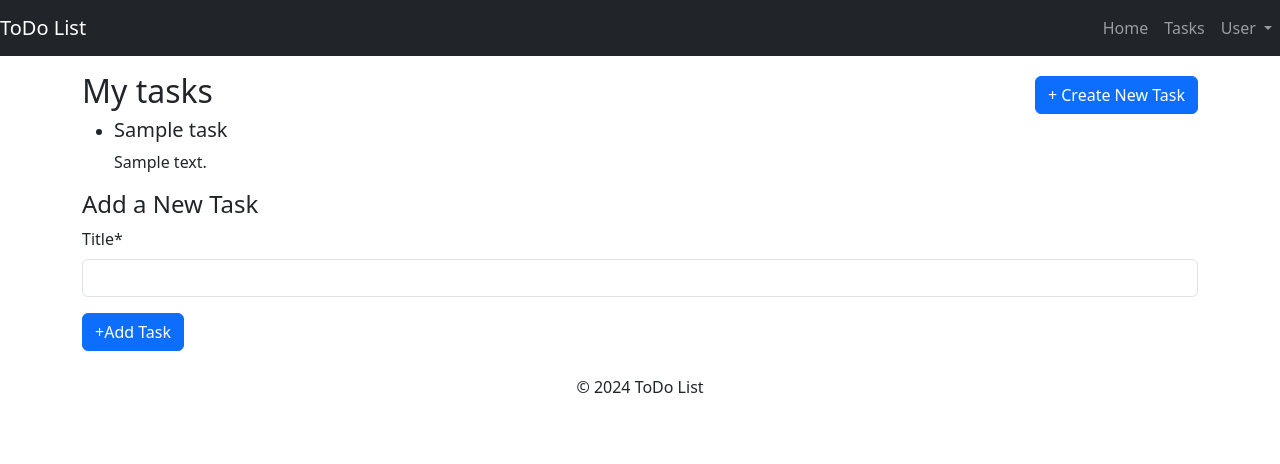
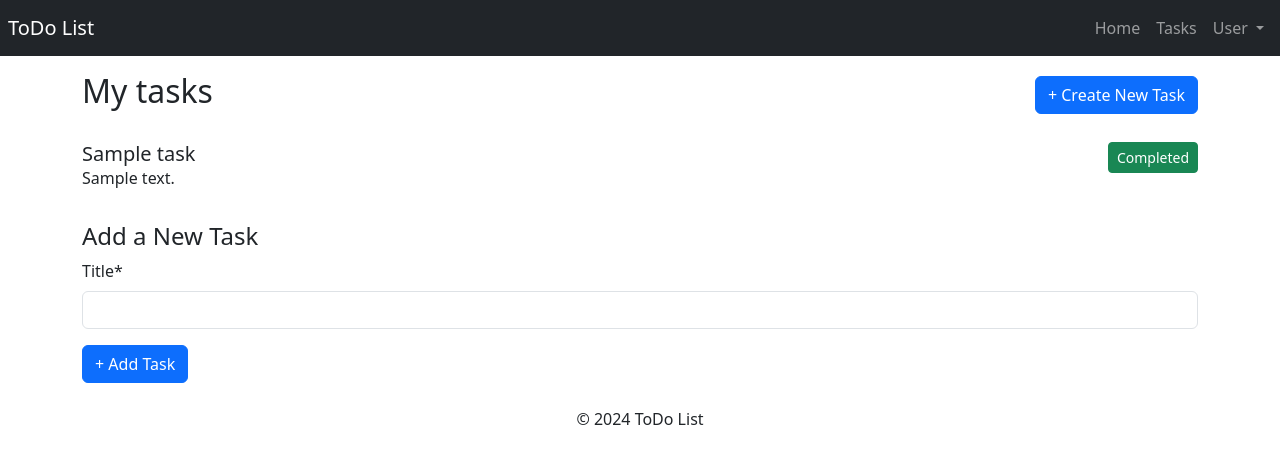
Before and after one commit to MarcinSakGH/ToDo-List, a Django app: page /task-list/ in a window 1280 px wide. Shown: the top 464 px of the page. Run offline with Django 5.2, Linux system fonts and the light colour scheme; a user stored in the database is signed in; tables that the repository leaves empty hold one stand-in row (values such as "Sample post"); some libraries are stand-ins or nearby versions.

Commit message:
Add marking task as complete

```diff
--- a/templates/base.html
+++ b/templates/base.html
@@ -9,7 +9,7 @@
 
     <body>
 
-        <nav class="navbar navbar-expand-lg navbar-dark bg-dark mb-3">
+        <nav class="navbar navbar-expand-lg navbar-dark bg-dark mb-3 p-2">
             <a class="navbar-brand" href="{% url 'task_list' %}">ToDo List</a>
             <button class="navbar-toggler" type="button" data-toggle="collapse" data-target="#navbarNav" aria-controls="navbarNav" aria-expanded="false" aria-label="Toggle navigation">
                 <span class="navbar-toggler-icon"></span>
--- a/templates/task_list.html
+++ b/templates/task_list.html
@@ -6,7 +6,7 @@
 
 {% block content %}
 
-        <div class="row align-items-center">
+<div class="row align-items-center mb-4">
     <div class="col">
         <h2>My tasks</h2>
     </div>
@@ -15,30 +15,41 @@
     </div>
 </div>
 
-        <ul>
 {% for task in tasks %}
-            <li>
-                <h5>
+    <div class="task d-flex justify-content-between align-items-start mb-3">
+        <div>
+            <h5 class="mb-0">
                 <a href="{% url 'task_update' pk=task.id %}" class="text-decoration-none text-dark">
-                        {{ task.title }}</a>
+                    {{ task.title }}
+                </a>
+            </h5>
 
-                </h5>
             {% if task.description %}
                 <p>{{ task.description }}</p>
             {% endif %}
-            </li>
+        </div>
+
+        <div class="d-flex align-items-center">
+            <form action="{% url 'task_completed' pk=task.id %}" method="post">
+                {% csrf_token %}
+
+                {% if task.completed_at %}
+                    <button type="submit" class="btn btn-success btn-sm">Completed</button>
+                {% else %}
+                    <button type="submit" class="btn btn-outline-success btn-sm">Mark as Completed</button>
+                {% endif %}
+            </form>
+        </div>
+    </div>
 {% empty %}
     <p>You have no tasks yet.</p>
 {% endfor %}
-        </ul>
 
 <h4>Add a New Task</h4>
 <form action="" method="post">
     {% csrf_token %}
     {{ form|crispy }}
-            <button type="submit" class="btn btn-primary">+Add Task</button>
+    <button type="submit" class="btn btn-primary">+ Add Task</button>
 </form>
 
-
-
 {% endblock content %}
--- a/todolist/urls.py
+++ b/todolist/urls.py
@@ -1,9 +1,20 @@
 from django.urls import path
-from .views import HomePageView, TaskListView, AddTaskView, EditTaskView
+from .views import (
+    HomePageView,
+    TaskListView,
+    AddTaskView,
+    EditTaskView,
+    MarkTaskAsCompletedView,
+)
 
 urlpatterns = [
     path("", HomePageView.as_view(), name="home"),
     path("task-list/", TaskListView.as_view(), name="task_list"),
     path("add-task/", AddTaskView.as_view(), name="add_task"),
     path("update-task/<int:pk>/", EditTaskView.as_view(), name="task_update"),
+    path(
+        "task/completed/<int:pk>/",
+        MarkTaskAsCompletedView.as_view(),
+        name="task_completed",
+    ),
 ]
--- a/todolist/views.py
+++ b/todolist/views.py
@@ -1,9 +1,9 @@
-from django.shortcuts import redirect
+from django.shortcuts import redirect, get_object_or_404
 from django.urls import reverse_lazy
 
 from django.contrib import messages
 from django.contrib.auth.mixins import LoginRequiredMixin
-from django.views.generic import TemplateView, ListView, CreateView, UpdateView
+from django.views.generic import TemplateView, ListView, CreateView, UpdateView, View
 
 from .models import Task
 from .forms import TaskForm, TaskDetailForm, TaskUpdateForm
@@ -67,3 +67,16 @@ class EditTaskView(UpdateView):
         # add success message after saving the form
         messages.success(self.request, "Task was updated succesfully!")
         return response
+
+
+class MarkTaskAsCompletedView(View):
+    def post(self, request, pk):
+        task = get_object_or_404(Task, pk=pk)
+        if task.completed_at:
+            task.completed_at = None
+            task.status = task.PENDING
+        elif not task.completed_at:
+            task.mark_as_completed()
+
+        task.save()
+        return redirect("task_list")
```
Also changed, not shown: templates/user_edit.html (+8 -0 lines), users/views.py (+8 -0 lines). Lines whose indentation alone changed are shown as unchanged.
